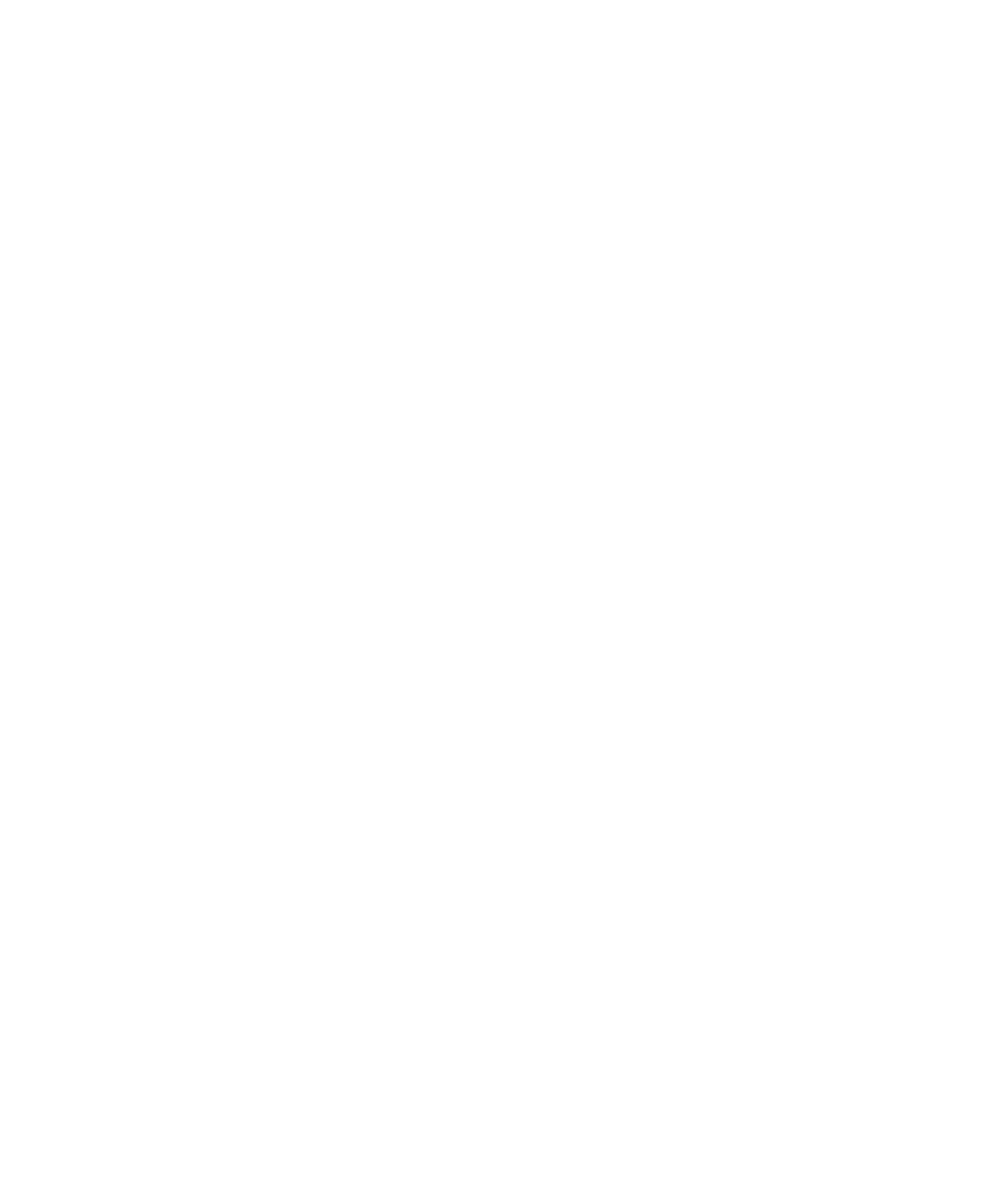
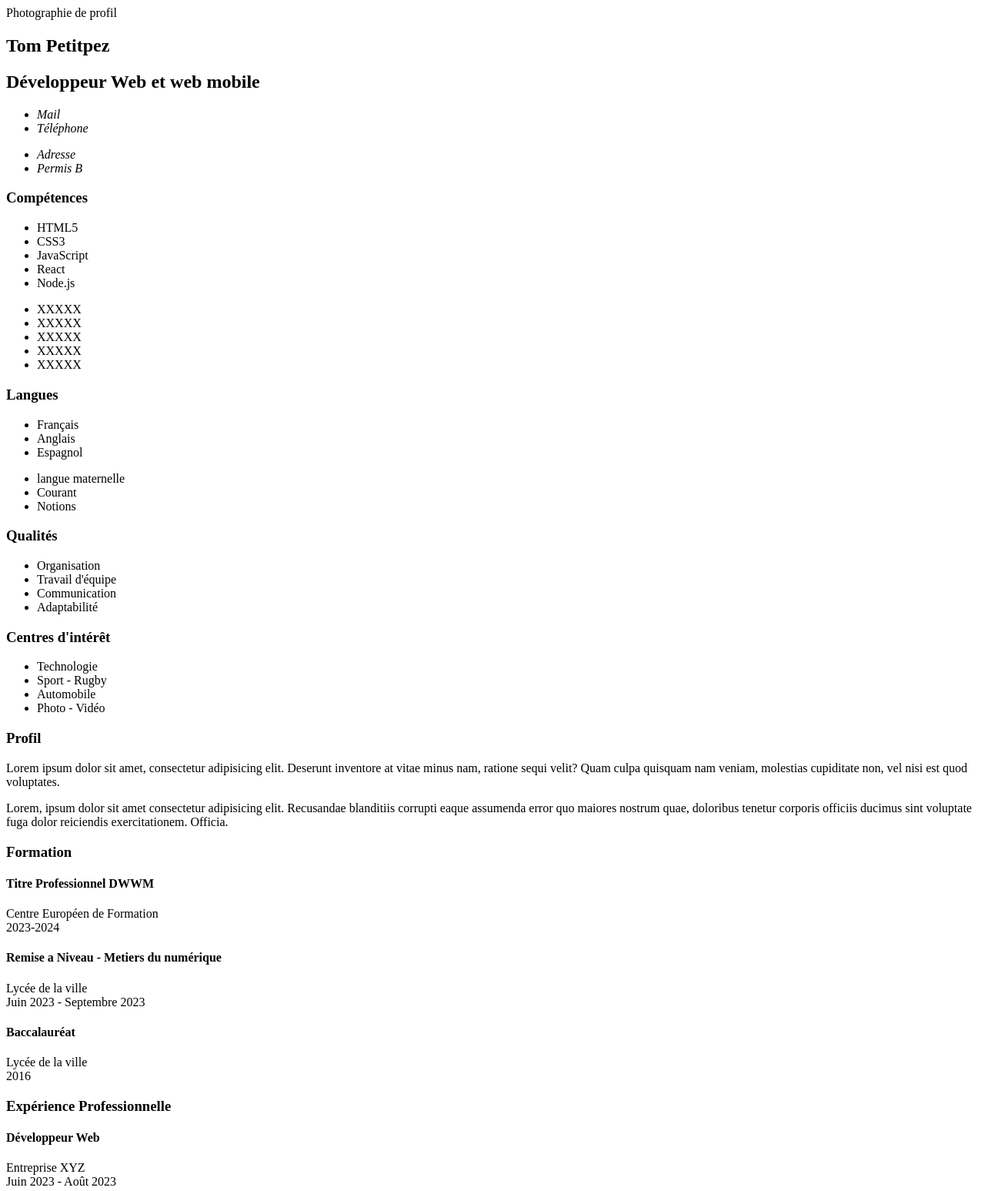
Before and after one commit to PepitoDsgn/Petitpez_Tom_Devoir_3_CV_HTML_CSS, a plain HTML site: page index.html in a window 1280 px wide. Shown: the top 1547 px of the page at 77% size. Before the commit the page ends 800 px from the top, so only its background shows below. Drawn offline with Linux system fonts and the light colour scheme.

Commit message:
Basic HTML CV code

```diff
--- a/index.html
+++ b/index.html
@@ -3,9 +3,195 @@
 <head>
     <meta charset="UTF-8">
     <meta name="viewport" content="width=device-width, initial-scale=1.0">
-    <title>Document</title>
+    <title>Mon CV</title>
 </head>
 <body>
+    <header>
+       <nav>
 
+        <div>
+            Photographie de profil
+        </div>
+
+        <div>
+            <div>
+                <h1>Tom Petitpez</h1>
+                <h2>Développeur Web et web mobile</h2>
+            </div>
+
+            <div>
+                <address>
+                    <div>
+                        <ul>
+                            <li>Mail</li>
+                            <li>Téléphone</li>
+                        </ul>
+                    </div>
+
+                    <div>
+                        <ul>
+                            <li>Adresse</li>
+                            <li>Permis B</li>
+                        </ul>
+                    </div>
+
+                </address>
+            </div>
+        </div>
+
+        </nav>
+    </header>
+
+    <main>
+
+        </div>
+
+    <div>
+        <div>
+            <aside>
+            <h3>Compétences</h3>
+
+                <div>
+                    <ul>
+                        <li>HTML5</li>
+                        <li>CSS3</li>
+                        <li>JavaScript</li>
+                        <li>React</li>
+                        <li>Node.js</li>
+                    </ul>
+                </div>
+
+                <div>
+                    <ul>
+                        <li>XXXXX</li>
+                        <li>XXXXX</li>
+                        <li>XXXXX</li>
+                        <li>XXXXX</li>
+                        <li>XXXXX</li>
+                    </ul>
+                </div>
+
+                <h3>Langues</h3>
+
+                <div>
+                    <ul>
+                        <li>Français</li>
+                        <li>Anglais</li>
+                        <li>Espagnol</li>
+                    </ul>
+                </div>
+
+                <div>
+                    <ul>
+                        <li>langue maternelle</li>
+                        <li>Courant</li>
+                        <li>Notions</li>
+                    </ul>
+                </div>
+
+                <h3>Qualités</h3>
+
+                    <ul>
+                        <li>Organisation</li>
+                        <li>Travail d'équipe</li>
+                        <li>Communication</li>
+                        <li>Adaptabilité</li>
+                    </ul>
+
+                <h3>Centres d'intérêt</h3>
+
+                    <ul>
+                        <li>Technologie</li>
+                        <li>Sport - Rugby</li>
+                        <li>Automobile</li>
+                        <li>Photo - Vidéo</li>
+                    </ul>
+
+            </aside>
+        </div>
+
+        <div>
+            <main>
+                <section>
+                    <h3>Profil</h3>
+                    <div>
+                        <p>Lorem ipsum dolor sit amet, consectetur adipisicing elit. Deserunt inventore at vitae minus nam, ratione sequi velit? Quam culpa quisquam nam veniam, molestias cupiditate non, vel nisi est quod voluptates.</p>
+                        <p>Lorem, ipsum dolor sit amet consectetur adipisicing elit. Recusandae blanditiis corrupti eaque assumenda error quo maiores nostrum quae, doloribus tenetur corporis officiis ducimus sint voluptate fuga dolor reiciendis exercitationem. Officia.</p>
+                    </div>
+                </section>
+
+                <section>
+                    <h3>Formation</h3>
+                    <div>
+                        <h4>Titre Professionnel DWWM</h4>
+                        <span>Centre Européen de Formation</span>
+                    </div>
+                    <div>
+                        <span>2023-2024</span>
+                    </div>
+
+                    <div>
+                        <h4>Remise a Niveau - Metiers du numérique</h4>
+                        <span>Lycée de la ville</span>
+                    </div>
+                    <div>
+                        <span>Juin 2023 - Septembre 2023</span>
+                    </div>
+
+                    <div>
+                        <h4>Baccalauréat</h4>
+                        <span>Lycée de la ville</span>
+                    </div>
+                    <div>
+                        <span>2016</span>
+                    </div>
+                </section>
+
+                <section>
+                    <h3>Expérience Professionnelle</h3>
+                    <div>
+                        <h4>Développeur Web</h4>
+                        <span>Entreprise XYZ</span>
+                    </div>
+                    <div>
+                        <span>Juin 2023 - Août 2023</span>
+                    </div>
+
+                    <div>
+                        <h4>Assistant Technique</h4>
+                        <span>Entreprise ABC</span>
+                    </div>
+                    <div>
+                        <span>Juin 2022 - Août 2022</span>
+                    </div>
+
+                    <div>
+                        <h4>Vendeur</h4>
+                        <span>Magasin DEF</span>
+                    </div>
+                    <div>
+                        <span>Septembre 2021 - Décembre 2021</span>
+                    </div>
+                </section>
+
+            </main>
+        </div>
+    </div>
+
+    </main>
+
+    <footer>
+
+        <div>
+            <icon><a href="https://www.linkedin.com/in/tompetitpez"></a>LinkedIn</icon>
+            <icon><a href="https://github.com/tompetitpez"></a>GitHub</icon>
+            <icon><a href="https://twitter.com/tompetitpez"></a>Twitter</icon>
+        </div>
+
+        <div>
+            <p>Mis a Jour le : <time datetime="10/03/2026"> 10 mars 2026</time></p>
+        </div>
+
+    </footer>
 </body>
 </html>
```
